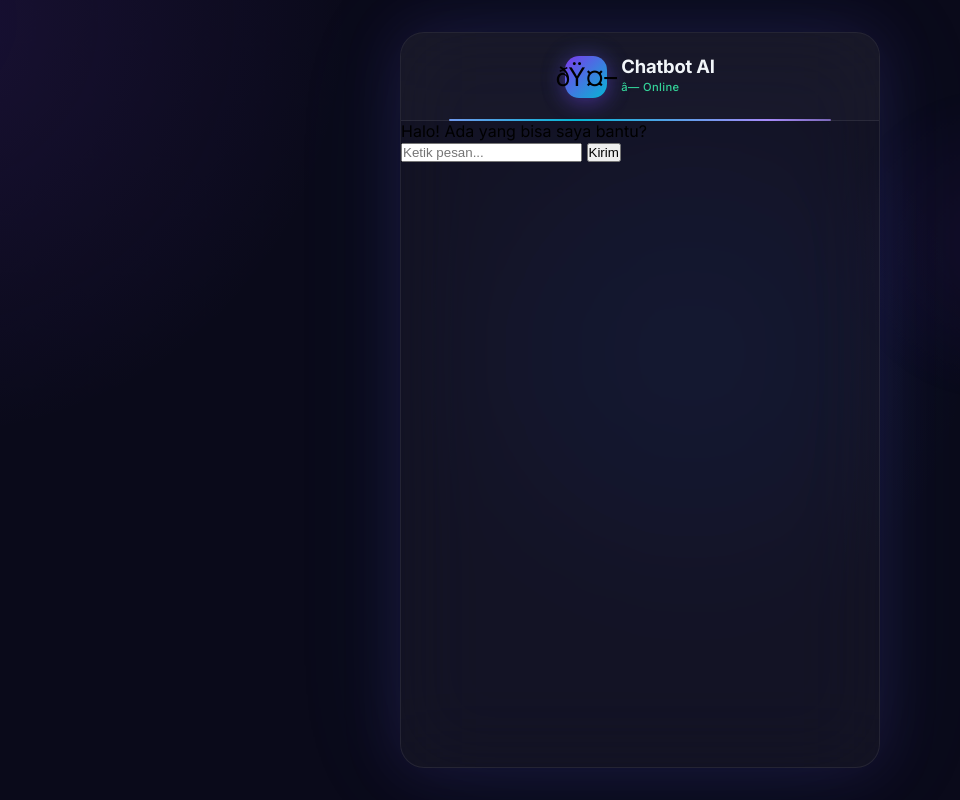
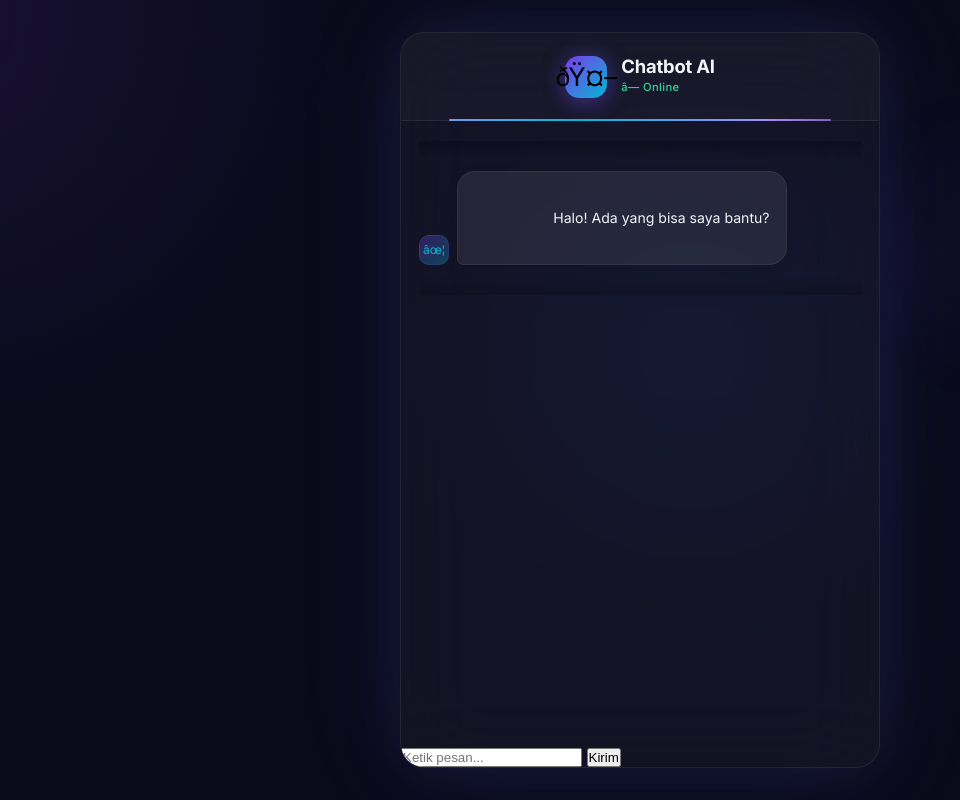
Before and after one commit to Muhammadraihanfitzalrahman/009_ChatBot, a website: page public/index.html in a window 1280 px wide. Shown: the whole page, without its empty margins (0-960 px from the left). Drawn offline with Linux system fonts and the light colour scheme.

Commit message:
Menambahkan desain bubble pesan dan area percakapan

```diff
--- a/public/style.css
+++ b/public/style.css
@@ -200,3 +200,139 @@ body::after {
     0%, 100% { opacity: 1; }
     50% { opacity: 0.5; }
 }
+
+/* ===========================
+   Chat Box (Messages Area)
+   =========================== */
+.chat-box {
+    flex: 1;
+    overflow-y: auto;
+    padding: 20px 18px;
+    display: flex;
+    flex-direction: column;
+    gap: 10px;
+    scroll-behavior: smooth;
+    position: relative;
+}
+
+/* Subtle top/bottom fade */
+.chat-box::before,
+.chat-box::after {
+    content: '';
+    position: sticky;
+    left: 0;
+    right: 0;
+    height: 20px;
+    flex-shrink: 0;
+    pointer-events: none;
+    z-index: 2;
+}
+
+.chat-box::before {
+    top: 0;
+    background: linear-gradient(to bottom, rgba(10, 10, 26, 0.6), transparent);
+}
+
+.chat-box::after {
+    bottom: 0;
+    background: linear-gradient(to top, rgba(10, 10, 26, 0.4), transparent);
+}
+
+/* Custom scrollbar */
+.chat-box::-webkit-scrollbar {
+    width: 5px;
+}
+
+.chat-box::-webkit-scrollbar-track {
+    background: transparent;
+}
+
+.chat-box::-webkit-scrollbar-thumb {
+    background: rgba(124, 58, 237, 0.25);
+    border-radius: 10px;
+}
+
+.chat-box::-webkit-scrollbar-thumb:hover {
+    background: rgba(124, 58, 237, 0.4);
+}
+
+/* ===========================
+   Messages
+   =========================== */
+.message {
+    display: flex;
+    align-items: flex-end;
+    gap: 8px;
+    animation: msgPop 0.4s cubic-bezier(0.34, 1.56, 0.64, 1);
+}
+
+@keyframes msgPop {
+    from {
+        opacity: 0;
+        transform: translateY(16px) scale(0.95);
+    }
+    60% {
+        transform: translateY(-2px) scale(1.01);
+    }
+    to {
+        opacity: 1;
+        transform: translateY(0) scale(1);
+    }
+}
+
+.message-content {
+    max-width: 78%;
+    padding: 12px 16px;
+    border-radius: 18px;
+    font-size: 0.88rem;
+    line-height: 1.6;
+    word-wrap: break-word;
+    white-space: pre-wrap;
+    position: relative;
+    transition: transform 0.2s ease;
+}
+
+.message-content:hover {
+    transform: scale(1.015);
+}
+
+/* --- Bot Message --- */
+.message.bot {
+    justify-content: flex-start;
+}
+
+.message.bot::before {
+    content: 'âœ¦';
+    display: flex;
+    align-items: center;
+    justify-content: center;
+    min-width: 30px;
+    height: 30px;
+    border-radius: 10px;
+    background: linear-gradient(135deg, rgba(124, 58, 237, 0.3), rgba(6, 182, 212, 0.3));
+    color: var(--accent);
+    font-size: 0.75rem;
+    border: 1px solid rgba(6, 182, 212, 0.15);
+}
+
+.message.bot .message-content {
+    background: var(--bot-bubble);
+    color: var(--text-primary);
+    border-bottom-left-radius: 6px;
+    border: 1px solid rgba(255, 255, 255, 0.06);
+    box-shadow: 0 2px 12px rgba(0, 0, 0, 0.15);
+}
+
+/* --- User Message --- */
+.message.user {
+    justify-content: flex-end;
+}
+
+.message.user .message-content {
+    background: var(--user-bubble);
+    color: #fff;
+    border-bottom-right-radius: 6px;
+    box-shadow:
+        0 4px 20px rgba(124, 58, 237, 0.3),
+        inset 0 1px 0 rgba(255, 255, 255, 0.1);
+}
```
